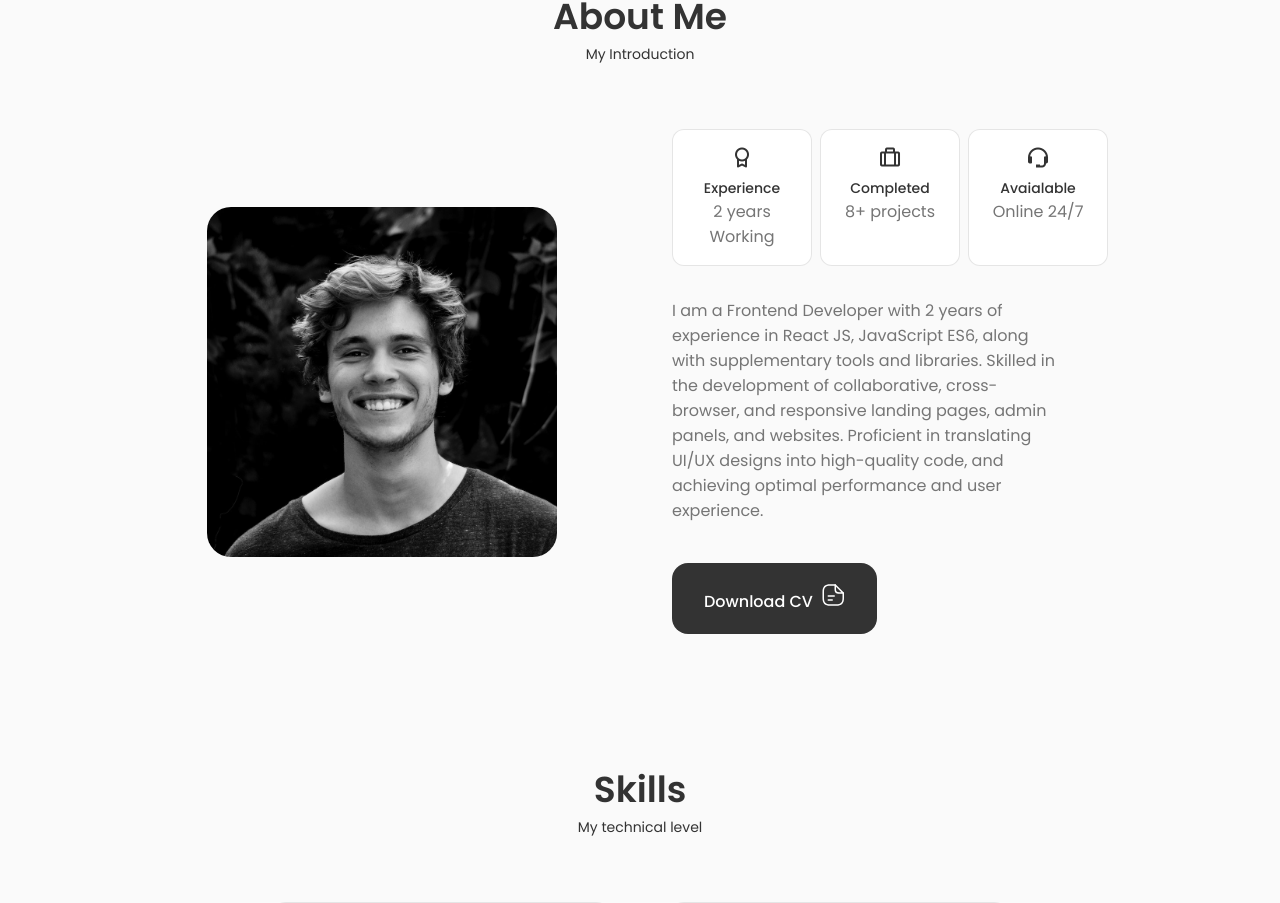
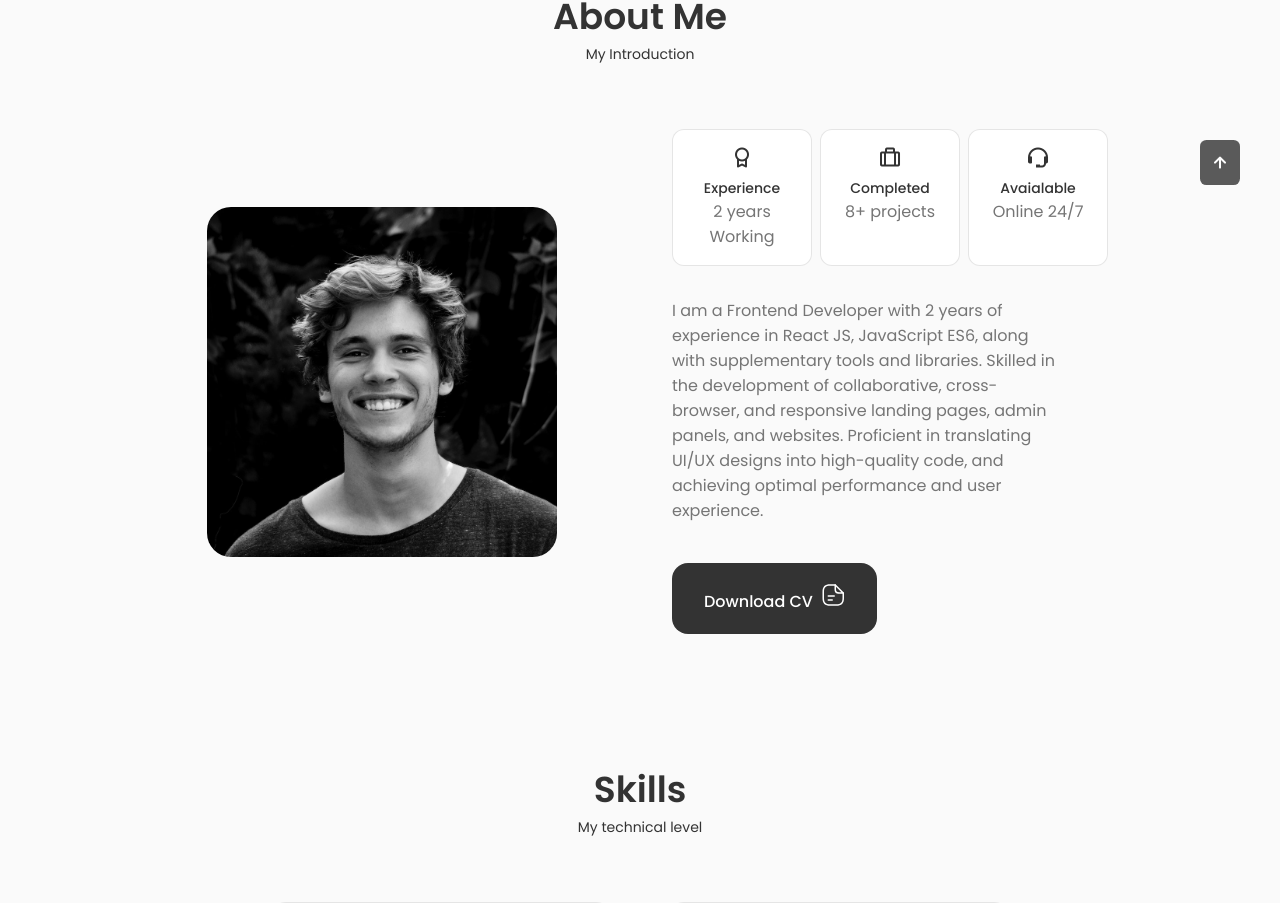
Before and after one commit to Mukhammadjon-dev/personal-website, a React (Create React App) app: page / in a window 1280 px wide. Shown: the part 775-1678 px from the top of the page. Built offline with nearby package versions, Linux system fonts and the light colour scheme.

Commit message:
ScrollUp section and function has been added

```diff
--- a/src/App.js
+++ b/src/App.js
@@ -11,6 +11,7 @@
 import Testimonial from './components/testimonial/Testimonial';
 import Contact from './components/contact/Contact';
 import Footer from './components/footer/Footer';
+import ScrollUp from './components/scrollUp/ScrollUp';
 
 const App = ()=> {
   return (
@@ -24,8 +25,10 @@
   <Qualification/>
   <Testimonial/>
   <Contact/>
+
+  </main>
   <Footer/>
-  </main>
+  <ScrollUp/>
   </>
   );
 }
--- a/src/components/header/Header.jsx
+++ b/src/components/header/Header.jsx
@@ -3,8 +3,16 @@
 
 const Header = () =>{
 
+        /*======== Change background Header =========*/
+    window.addEventListener("scroll", function(){
+        const header = document.querySelector(".header");
+        if(this.scrollY >=560) header.classList.add("scroll-header");
+        else header.classList.remove("scroll-header");
+    })
+
     /*======== Toggle Menu =========*/
     const[Toggle, showMenu] = useState(false);
+    const[activeNav, setActiveNav] = useState("#home");
 
     return(
         <header className="header">
@@ -14,37 +22,49 @@
                 <div className={Toggle ? "nav__menu show-menu" : "nav__menu"}>
                     <ul className="nav__list grid">
                         <li className="nav__item">
-                            <a href="#home" className="nav__link active-link">
+                            <a href="#home"
+                            onClick={()=> setActiveNav("#home")}
+                            className={activeNav === "#home" ? "nav__link active-link" : "nav__link"}>
                                 <i className="uil uil-estate nav__icon"></i> Home
                             </a>
                         </li>
 
                         <li className="nav__item">
-                            <a href="#about" className="nav__link">
-                                <i className="uil uil-user nav__icon"></i> About
+                            <a href="#about"
+                            onClick={()=> setActiveNav("#about")}
+                            className={activeNav === "#about" ? "nav__link active-link" : "nav__link"}>
+                            <i className="uil uil-user nav__icon"></i> About
                             </a>
                         </li>
 
                         <li className="nav__item">
-                            <a href="#skills" className="nav__link">
+                            <a href="#skills"
+                            onClick={()=> setActiveNav("#skills")}
+                            className={activeNav === "#skills" ? "nav__link active-link" : "nav__link"}>
                                 <i className="uil uil-file-alt nav__icon"></i> Skills
                             </a>
                         </li>
 
                         <li className="nav__item">
-                            <a href="#services" className="nav__link">
+                            <a href="#services"
+                            onClick={()=> setActiveNav("#services")}
+                            className={activeNav === "#services" ? "nav__link active-link" : "nav__link"}>
                                 <i className="uil uil-briefcase-alt nav__icon"></i> Services
                             </a>
                         </li>
 
                         <li className="nav__item">
-                            <a href="#portfolio" className="nav__link">
+                            <a href="#portfolio"
+                            onClick={()=> setActiveNav("#portfolio")}
+                            className={activeNav === "#portfolio" ? "nav__link active-link" : "nav__link"}>
                                 <i className="uil uil-scenery nav__icon"></i> Portfolio
                             </a>
                         </li>
 
                         <li className="nav__item">
-                            <a href="#contact" className="nav__link">
+                            <a href="#contact"
+                            onClick={()=> setActiveNav("#contact")}
+                            className={activeNav === "#contact" ? "nav__link active-link" : "nav__link"}>
                                 <i className="uil uil-message nav__icon"></i> Contact
                             </a>
                         </li>
--- a/src/components/header/header.css
+++ b/src/components/header/header.css
@@ -47,6 +47,11 @@
  .active-link,
  .nav__link:hover {
     color: var(--title-color-dark);
+ }
+
+ /* Change background header*/
+ .scroll-header{
+    box-shadow: 0 -1px 4px rgba(0, 0, 0, 0.15);
  }
 
  /*============== BREAKPOINTS ==============*/
--- /dev/null
+++ b/src/components/scrollUp/ScrollUp.jsx
@@ -0,0 +1,18 @@
+import React from "react";
+import "./scrollup.css";
+
+const ScrollUp = () =>{
+
+    window.addEventListener("scroll", function(){
+        const scrollup = document.querySelector(".scrollup");
+        if(this.scrollY >=560) scrollup.classList.add("show-scroll");
+        else scrollup.classList.remove("show-scroll");
+    })
+
+    return(
+        <a href="#" className="scrollup">
+            <i className="uil uil-arrow-up scrollup__icon"></i>
+        </a>
+    )
+}
+export default ScrollUp;
--- /dev/null
+++ b/src/components/scrollUp/scrollup.css
@@ -0,0 +1,53 @@
+.scrollup{
+    position: fixed;
+    right: 2.5rem;
+    bottom: -20%;
+    background-color: var(--title-color);
+    opacity: 0.8;
+    padding: 0.3rem 0.5rem;
+    border-radius: 0.4rem;
+    z-index: var(--z-tooltip);
+    transition: .4s;
+}
+
+.scrollup__icon{
+    font-size: 1.5rem;
+    color: var(--container-color);
+}
+
+.scrollup:hover{
+    background-color: var(--title-color-dark);
+}
+
+/*Show Scroll*/
+.show-scroll{
+    bottom: 3rem;
+}
+
+
+/*============== BREAKPOINTS ==============*/
+/* For large devices */
+@media screen and (max-width: 992px) {
+    .scrollup{
+        right: 1.5rem;
+        padding: 0.25rem 0.4rem;
+    }
+
+    .scrollup-icon{
+        font-size: 1.25rem;
+    }
+  }
+
+  /* For medium devices */
+  @media screen and (max-width: 768px) {
+    .show-scroll{
+        bottom: 4rem;
+    }
+  }
+
+  /* For small devices */
+  @media screen and (max-width: 350px) {
+    .scrollup{
+        right: 1rem;
+    }
+  }
```
